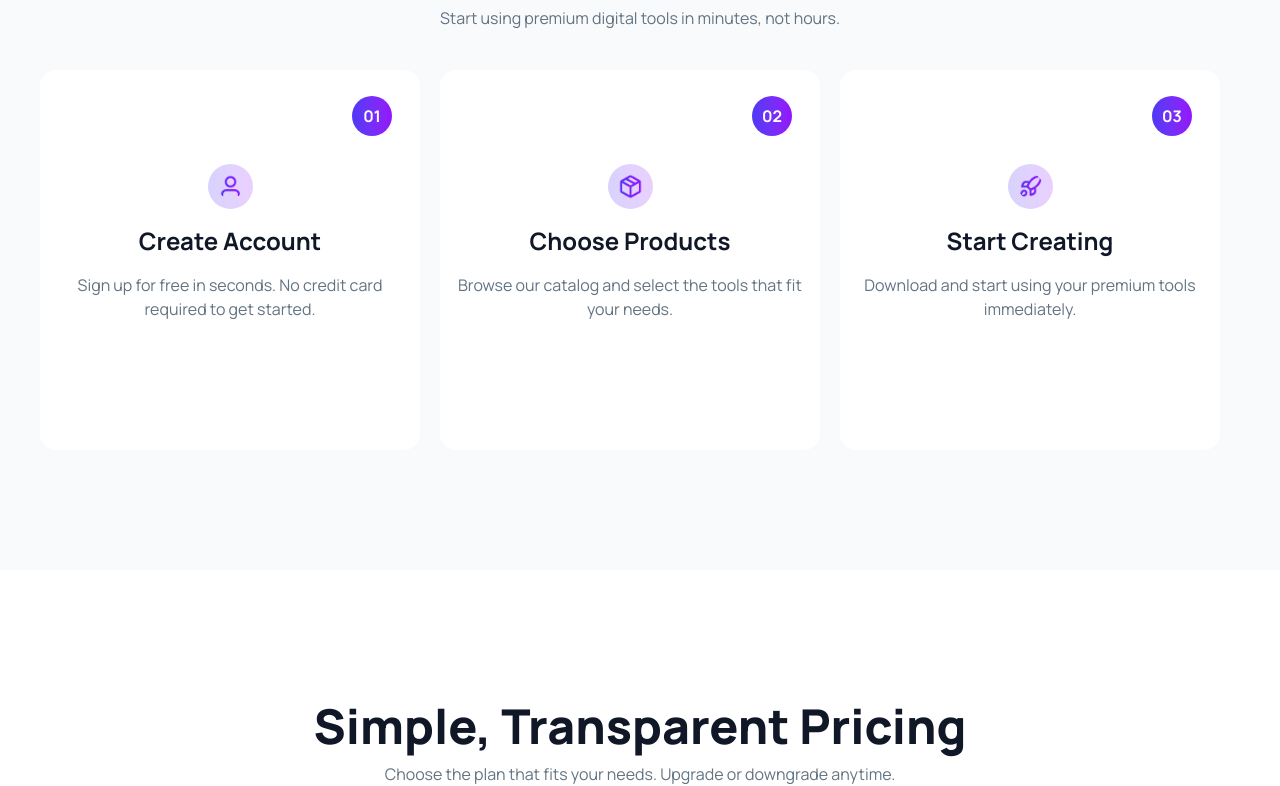
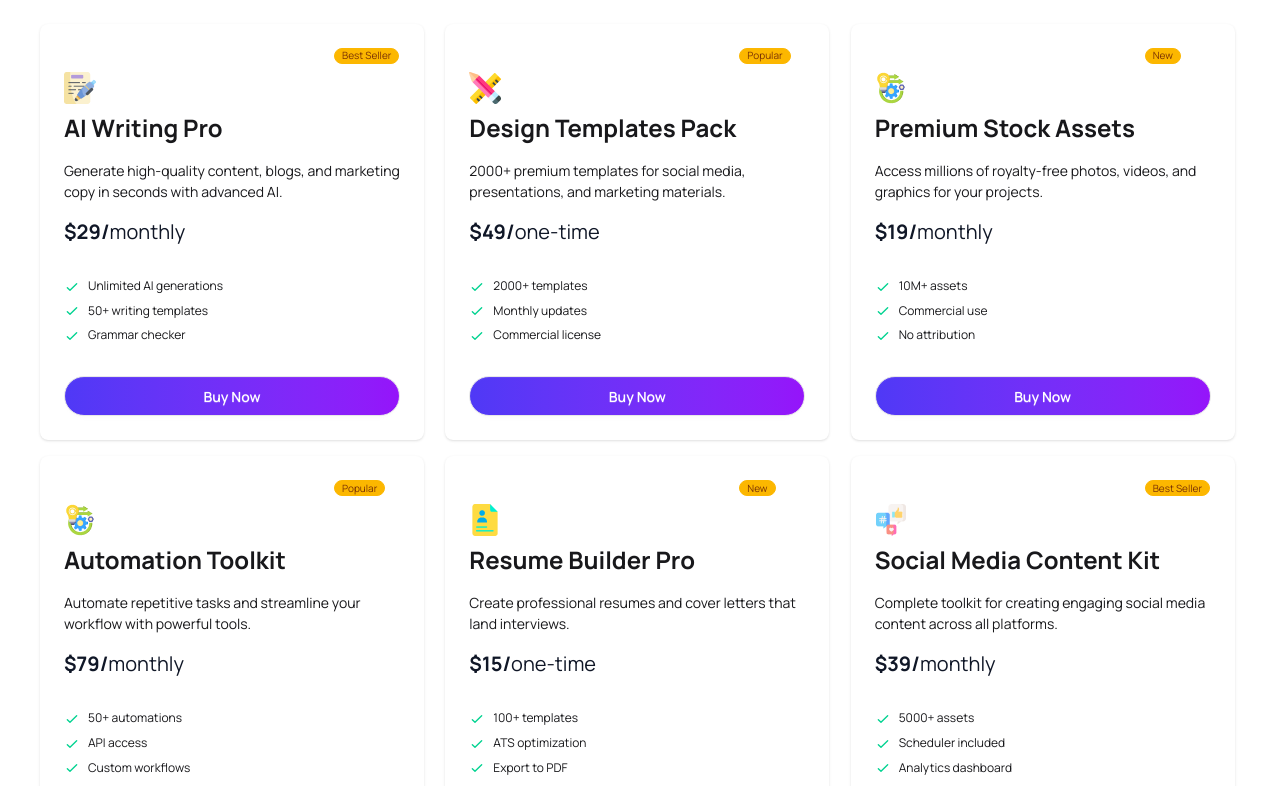
Before and after one commit to TonmoyX/Assignment-6, a React (Vite) app: page / in a window 1280 px wide. Shown: the part 1374-2160 px from the top of the page. Built offline with nearby package versions, Linux system fonts and the light colour scheme.

Commit message:
card show in product tab

```diff
--- /dev/null
+++ b/public/data.json
@@ -0,0 +1,86 @@
+[
+  {
+    "title": "AI Writing Pro",
+    "badge": "Best Seller",
+    "description": "Generate high-quality content, blogs, and marketing copy in seconds with advanced AI.",
+    "price": {
+      "amount": 29,
+      "billing": "monthly"
+    },
+    "features": [
+      "Unlimited AI generations",
+      "50+ writing templates",
+      "Grammar checker"
+    ]
+  },
+  {
+    "title": "Design Templates Pack",
+    "badge": "Popular",
+    "description": "2000+ premium templates for social media, presentations, and marketing materials.",
+    "price": {
+      "amount": 49,
+      "billing": "one-time"
+    },
+    "features": [
+      "2000+ templates",
+      "Monthly updates",
+      "Commercial license"
+    ]
+  },
+  {
+    "title": "Premium Stock Assets",
+    "badge": "New",
+    "description": "Access millions of royalty-free photos, videos, and graphics for your projects.",
+    "price": {
+      "amount": 19,
+      "billing": "monthly"
+    },
+    "features": [
+      "10M+ assets",
+      "Commercial use",
+      "No attribution"
+    ]
+  },
+  {
+    "title": "Automation Toolkit",
+    "badge": "Popular",
+    "description": "Automate repetitive tasks and streamline your workflow with powerful tools.",
+    "price": {
+      "amount": 79,
+      "billing": "monthly"
+    },
+    "features": [
+      "50+ automations",
+      "API access",
+      "Custom workflows"
+    ]
+  },
+  {
+    "title": "Resume Builder Pro",
+    "badge": "New",
+    "description": "Create professional resumes and cover letters that land interviews.",
+    "price": {
+      "amount": 15,
+      "billing": "one-time"
+    },
+    "features": [
+      "100+ templates",
+      "ATS optimization",
+      "Export to PDF"
+    ]
+  },
+  {
+    "title": "Social Media Content Kit",
+    "badge": "Best Seller",
+    "description": "Complete toolkit for creating engaging social media content across all platforms.",
+    "price": {
+      "amount": 39,
+      "billing": "monthly"
+    },
+    "features": [
+      "5000+ assets",
+      "Scheduler included",
+      "Analytics dashboard"
+    ]
+  }
+]
--- a/src/App.jsx
+++ b/src/App.jsx
@@ -5,11 +5,25 @@ import ClientCount from './Component/ClientCount'
 import ThreeStep from './Component/ThreeStep'
 import Pricing from './Component/Pricing'
 import Foot from './Component/Foot'
+import Cards from './Component/Cards'
 
 import banner from './assets/banner.png'
 import user from './assets/user.png'
 import packagimg from './assets/package.png'
 import rocket from './assets/rocket.png'
+
+import design from './assets/products/design-tool.png'
+import oper from './assets/products/operation.png'
+import port from './assets/products/portfolio.png'
+import soci from './assets/products/social-media.png'
+import write from './assets/products/writing_2327400.png'
+
+const toolsModel = async () => {
+  const res = await fetch("/data.json")
+  return res.json()
+}
+const Models = toolsModel()
+
 
 function App() {
   return (
@@ -17,6 +31,14 @@ function App() {
       <Nav></Nav>
       <Banner banner={banner}></Banner>
       <ClientCount></ClientCount>
+
+      <Cards Models={Models}
+      design={design}
+      oper={oper}
+      port={port}
+      soci={soci}
+      write={write}
+      ></Cards>
 
       <ThreeStep
       user={user}
--- a/src/Component/Banner.jsx
+++ b/src/Component/Banner.jsx
@@ -6,13 +6,13 @@ const Banner = ({banner}) => {
             <div className='flex mt-[85px] items-center'>
                 <div>
                 <div className='bg-[#E1E7FF] max-w-[294px] rounded-2xl text-center'>
-                    <h1 className="bg-gradient-to-r from-[#4F39F6] to-[#9514FA] text-[1rem] font-medium text-transparent bg-clip-text "><span><i class="fa-solid fa-circle"></i></span> New: AI-Powered Tools Available</h1>
+                    <h1 className="bg-gradient-to-r from-[#4F39F6] to-[#9514FA] text-[1rem] font-medium text-transparent bg-clip-text "><span><i className="fa-solid fa-circle"></i></span> New: AI-Powered Tools Available</h1>
                 </div>
                 <h1 className='text-[5rem] font-extrabold'>Supercharge Your Digital Workflow</h1>
                 <p className='mt-[16px] text-[1rem] text-[#627382]'>Access premium AI tools, design assets, templates, and productivity<br></br> software—all in one place. Start creating faster today. Explore Products</p>
                 <div className='mt-[32px] space-x-2'>
                     <button className='btn bg-gradient-to-r from-[#4F39F6] to-[#9514FA] rounded-full text-white'>Explore Products</button>
-                    <button className='btn rounded-full bg-gradient-to-r from-[#4F39F6] to-[#9514FA] text-transparent bg-clip-text'><i class="fa-solid fa-play"></i> Watch Demo</button>
+                    <button className='btn rounded-full bg-gradient-to-r from-[#4F39F6] to-[#9514FA] text-transparent bg-clip-text'><i className="fa-solid fa-play"></i> Watch Demo</button>
                 </div>
                 </div>
 
--- /dev/null
+++ b/src/Component/Card.jsx
@@ -0,0 +1,44 @@
+import React from 'react';
+import { useState } from 'react';
+
+const Card = ({ model, design, oper, port, soci, write }) => {
+    const [isBuy, setIsBuy] = useState(false)
+    const handleBuy = () => {
+        setIsBuy(true)
+    }
+    return (
+      <div className="card w-96 bg-base-100 shadow-sm">
+                                    <div className="card-body">
+                                        <span className="badge badge-xs badge-warning ml-[270px]">{model.badge}</span>
+                                        <div key={model.title}>
+                                            <img src = {`${model.title === 'AI Writing Pro' ? write : (model.title === 'Design Templates Pack') ? design : (model.title === 'Premium Stock Assets') ? oper : (model.title === 'Automation Toolkit') ? oper : (model.title === 'Resume Builder Pro') ? port : (model.title === 'Social Media Content Kit') ? soci : ''}`}></img>
+                                        </div>
+                                        <div className="justify-between">
+                                            <h2 className="text-2xl font-bold">{model.title}</h2>
+                                            <p className='mt-[16px] mb-[16px]'>{model.description}</p>
+                                            <p className="text-xl mt-[10px] text-2xl font-bold text-[#101727]">${model.price.amount}/<span className='font-normal'>{model.price.billing}</span></p>
+                                        </div>
+                                        <ul className="mt-6 flex flex-col gap-2 text-xs">
+                                            <li>
+                                                <svg xmlns="http://www.w3.org/2000/svg" className="size-4 me-2 inline-block text-success" fill="none" viewBox="0 0 24 24" stroke="currentColor"><path strokeLinecap="round" strokeLinejoin="round" strokeWidth="2" d="M5 13l4 4L19 7" /></svg>
+                                                <span>{model.features[0]}</span>
+                                            </li>
+                                            <li>
+                                                <svg xmlns="http://www.w3.org/2000/svg" className="size-4 me-2 inline-block text-success" fill="none" viewBox="0 0 24 24" stroke="currentColor"><path strokeLinecap="round" strokeLinejoin="round" strokeWidth="2" d="M5 13l4 4L19 7" /></svg>
+                                                <span>{model.features[1]}</span>
+                                            </li>
+                                            <li>
+                                                <svg xmlns="http://www.w3.org/2000/svg" className="size-4 me-2 inline-block text-success" fill="none" viewBox="0 0 24 24" stroke="currentColor"><path strokeLinecap="round" strokeLinejoin="round" strokeWidth="2" d="M5 13l4 4L19 7" /></svg>
+                                                <span>{model.features[2]}</span>
+                                            </li>
+
+                                        </ul>
+                                        <div className="mt-6">
+                                            <button onClick={handleBuy} className="btn bg-linear-to-r from-[#4F39F6] to-[#9514FA] text-white w-full rounded-full">{isBuy ? "Bought" : "Buy Now" }</button>
+                                        </div>
+                                    </div>
+                                </div>
+    );
+};
+
+export default Card;
--- /dev/null
+++ b/src/Component/Cards.jsx
@@ -0,0 +1,34 @@
+import React from 'react';
+import { use } from 'react';
+import Card from './Card';
+const Cards = ({ Models, design, oper, port, soci, write }) => {
+    const models = use(Models)
+
+
+    return (
+        <div className='max-w-[1200px] mx-auto mt-[120px]'>
+            <div>
+                <h1 className='text-center text-[#101727] font-extrabold text-[3rem]'>Premium Digital Tools</h1>
+                <p className='text-[#627382] text-[1rem] mt-[16px] mb-[16px] text-center'>Choose from our curated collection of premium digital products designed<br></br> to boost your productivity and creativity.</p>
+                <div className='felx items-center mx-auto border-1 border-gray-400 w-[189px] rounded-full'>
+                    <button className="btn rounded-full bg-linear-to-r from-[#4F39F6] to-[#9514FA] text-white">Products</button>
+                    <button className="btn border-none bg-white rounded-full ">Cart <span>0</span></button>
+                </div>
+            </div>
+
+
+
+            <div className='grid grid-cols-3 gap-4 mt-[40px]'>
+                {
+                    models.map((model) => {
+
+                    return <Card key={model.title} model={model} design={design} oper={oper} port={port}  soci={soci} write={write}></Card>
+
+                    })
+                }
+            </div>
+        </div>
+    );
+};
+
+export default Cards;
--- a/src/Component/Foot.jsx
+++ b/src/Component/Foot.jsx
@@ -36,9 +36,9 @@ const Foot = () => {
                 <div>
                     <h1 className='text-white text-xl text-center'>Social links</h1>
                     <div className='flex gap-5 mt-[10px] ml-[150px] text-white text-2xl'>
-                        <i class="fa-brands fa-instagram"></i>
-                        <i class="fa-brands fa-facebook"></i>
-                        <i class="fa-brands fa-x-twitter"></i>
+                        <i className="fa-brands fa-instagram"></i>
+                        <i className="fa-brands fa-facebook"></i>
+                        <i className="fa-brands fa-x-twitter"></i>
                     </div>
                 </div>
             </div>
--- a/src/Component/Nav.jsx
+++ b/src/Component/Nav.jsx
@@ -37,7 +37,7 @@ const Nav = () => {
           <svg xmlns="http://www.w3.org/2000/svg" className="h-5 w-5" fill="none" viewBox="0 0 24 24" stroke="currentColor"> <path strokeLinecap="round" strokeLinejoin="round" strokeWidth="2" d="M3 3h2l.4 2M7 13h10l4-8H5.4M7 13L5.4 5M7 13l-2.293 2.293c-.63.63-.184 1.707.707 1.707H17m0 0a2 2 0 100 4 2 2 0 000-4zm-8 2a2 2 0 11-4 0 2 2 0 014 0z" /> </svg>
           <span className="badge badge-sm indicator-item">0</span>
         </div>
-        <a herp="#" class>Login</a>
+        <a herp="#">Login</a>
         <button className="btn rounded-full bg-linear-to-r from-[#4F39F6] to-[#9514FA] text-white">Get Started</button>
   </div>
 </div>
--- a/src/Component/ThreeStep.jsx
+++ b/src/Component/ThreeStep.jsx
@@ -13,7 +13,7 @@ const ThreeStep = ({user, packagimg, rocket}) => {
                 <div className='h-[380px] w-[380px] bg-white rounded-2xl px-3 pt-6'>
                     <div className='ml-[300px]'>
                     <p className='w-[40px] text-center p-2 bg-gradient-to-r  from-[#4F39F6] to-[#9514FA] rounded-[50%] text-white font-bold mt-[2px]'>01</p></div>
-                    <img src = {user} className='w-[45px] mt-[28px] bg-gradient-to-r from-[#4f39f63a] to-[#9614fa34] rounded-[50%] p-[10px] mx-auto' ></img>
+                    <img src = {user} className='w-[65px] mt-[28px] bg-gradient-to-r from-[#4f39f63a] to-[#9614fa34] rounded-[50%] p-[10px] mx-auto' ></img>
                     <h1 className='text-[#101727] text-center mt-[16px] font-bold text-2xl'>Create Account</h1>
                     <p className='text-[#627382] mt-[16px] text-center'>Sign up for free in seconds. No credit card required to get started.</p>
 
@@ -21,7 +21,7 @@ const ThreeStep = ({user, packagimg, rocket}) => {
                 <div className='h-[380px] w-[380px] bg-white rounded-2xl px-3 pt-6'>
                     <div className='ml-[300px]'>
                     <p className='w-[40px] text-center p-2 bg-gradient-to-r  from-[#4F39F6] to-[#9514FA] rounded-[50%] text-white font-bold mt-[2px]'>02</p></div>
-                    <img src = {packagimg} className='w-[45px] mt-[28px] bg-gradient-to-r from-[#4f39f63a] to-[#9614fa34] rounded-[50%] p-[10px] mx-auto' ></img>
+                    <img src = {packagimg} className='w-[65px] mt-[28px] bg-gradient-to-r from-[#4f39f63a] to-[#9614fa34] rounded-[50%] p-[10px] mx-auto' ></img>
                     <h1 className='text-[#101727] text-center mt-[16px] font-bold text-2xl'>Choose Products</h1>
                     <p className='text-[#627382] mt-[16px] text-center'>Browse our catalog and select the tools that fit your needs.</p>
 
@@ -29,7 +29,7 @@ const ThreeStep = ({user, packagimg, rocket}) => {
                 <div className='h-[380px] w-[380px] bg-white rounded-2xl px-3 pt-6'>
                     <div className='ml-[300px]'>
                     <p className='w-[40px] text-center p-2 bg-gradient-to-r  from-[#4F39F6] to-[#9514FA] rounded-[50%] text-white font-bold mt-[2px]'>03</p></div>
-                    <img src = {rocket} className='w-[45px] mt-[28px] bg-gradient-to-r from-[#4f39f63a] to-[#9614fa34] rounded-[50%] p-[10px] mx-auto' ></img>
+                    <img src = {rocket} className='w-[65px] mt-[28px] bg-gradient-to-r from-[#4f39f63a] to-[#9614fa34] rounded-[50%] p-[10px] mx-auto' ></img>
                     <h1 className='text-[#101727] text-center mt-[16px] font-bold text-2xl'>Start Creating</h1>
                     <p className='text-[#627382] mt-[16px] text-center'>Download and start using your premium  tools immediately.</p>
 
```
Also changed, not shown: src/Component/Pricing.jsx (+16 -16 lines), src/Component/Cart.jsx (added), src/assets/products/writing_2327400.png (renamed from src/assets/products/writing_2327400 1.png).
